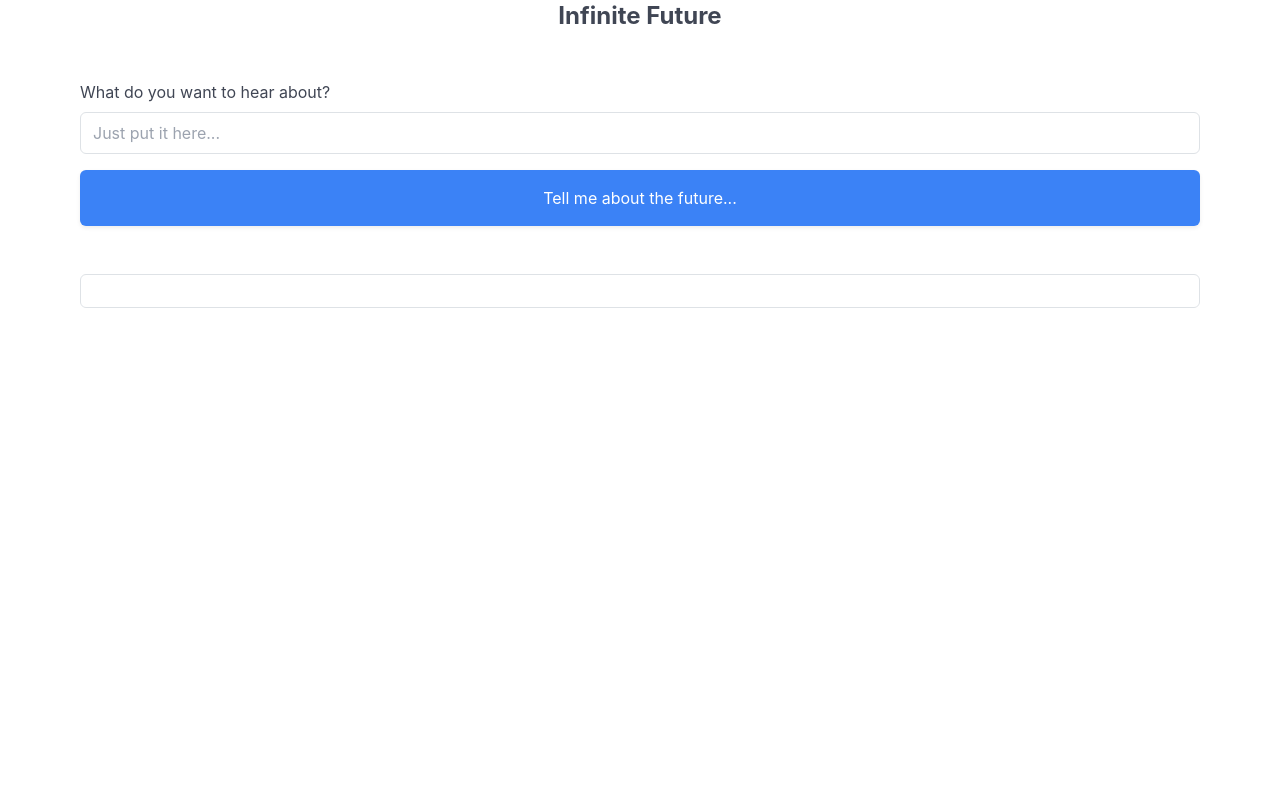
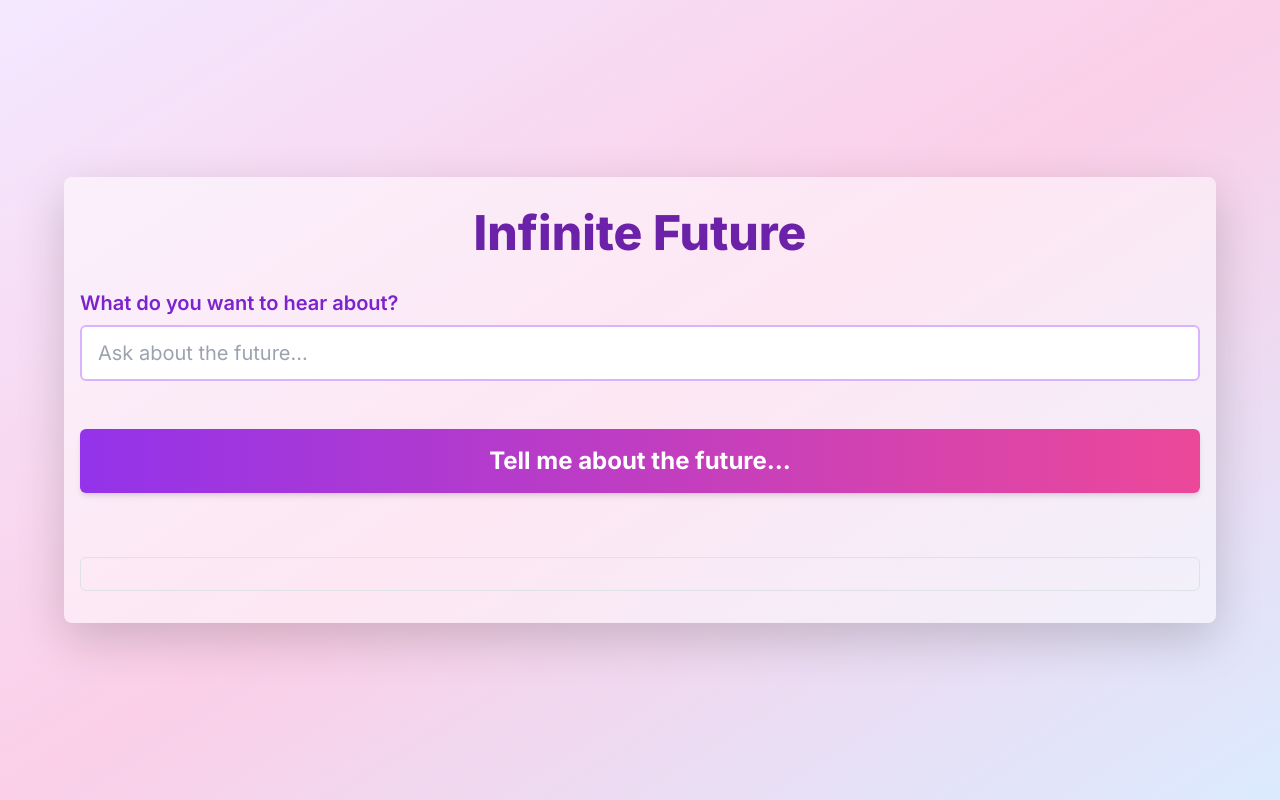
Before and after one commit to torgbuiedunyenyo/infinite-future, a Next.js app: page / in a window 1280 px wide. Built offline with nearby package versions, Linux system fonts and the light colour scheme.

Commit message:
colors on page.js

```diff
--- a/src/app/api/generate/route.js
+++ b/src/app/api/generate/route.js
@@ -77,7 +77,7 @@ export async function POST(request) {
       },
       {
         role: 'user',
-        content: `Generate CSS to style the following HTML. Ensure the generated CSS is responsive and adapts to different screen sizes. Be wildly creative. Reach for expressive creativity. Gentle, subtle movement can bring it to life. Pastel colors and gradients can bring out the emotion. Make sure the design matches the content. IMPORTANT: Ensure the generated CSS is responsive and adapts to different screen sizes:\n\n${htmlResponse.choices[0].message.content}`,
+        content: `Generate CSS to style the following HTML. Ensure the generated CSS is responsive and adapts to different screen sizes. Be wildly, creative and expressive and unique. Gentle movement can bring it to life. Pastel colors and gradients bring out the emotion. Ensure the design matches the content. IMPORTANT: Ensure the generated CSS is responsive and adapts to different screen sizes:\n\n${htmlResponse.choices[0].message.content}`,
       },
     ],
     temperature: 1,
--- a/src/app/page.js
+++ b/src/app/page.js
@@ -2,6 +2,9 @@
 
 import { useState, useEffect } from 'react';
 import HtmlDisplay from '@/components/HtmlDisplay';
+import { Inter } from 'next/font/google';
+
+const inter = Inter({ subsets: ['latin'] });
 
 export default function Home() {
   const [userInput, setUserInput] = useState('');
@@ -23,7 +26,7 @@ export default function Home() {
   const handleSubmit = async (e) => {
     e.preventDefault();
     setIsLoading(true);
-    setCountdown(110);
+    setCountdown(50);
     const response = await fetch('/api/generate', {
       method: 'POST',
       headers: { 'Content-Type': 'application/json' },
@@ -36,24 +39,25 @@ export default function Home() {
   };
 
   return (
-    <div className="container mx-auto px-4">
-      <h1 className="text-2xl font-bold mb-6 text-center">Infinite Future</h1>
-      <form onSubmit={handleSubmit}>
-        <div className="mb-4">
-          <label htmlFor="userInput" className="block mb-2">What do you want to hear about?</label>
+    <div className={`min-h-screen bg-gradient-to-br from-purple-100 via-pink-200 to-blue-100 flex items-center justify-center ${inter.className}`}>
+      <div className="container mx-auto px-4 py-8 bg-white bg-opacity-50 rounded-lg shadow-lg">
+        <h1 className="text-5xl font-extrabold mb-8 text-center text-purple-800">Infinite Future</h1>
+        <form onSubmit={handleSubmit} className="mb-8">
+          <div className="mb-6">
+            <label htmlFor="userInput" className="block mb-2 text-xl font-semibold text-purple-700">What do you want to hear about?</label>
             <input
               type="text"
               id="userInput"
               value={userInput}
               onChange={(e) => setUserInput(e.target.value)}
-            className="w-full px-3 py-2 border rounded-md focus:outline-none"
-            placeholder="Just put it here..."
+              className="w-full px-4 py-3 text-xl border-2 border-purple-300 rounded-md focus:outline-none focus:ring-2 focus:ring-purple-600"
+              placeholder="Ask about the future..."
             />
           </div>
           <div>
             <button
               type="submit"
-            className="w-full px-3 py-4 bg-blue-500 text-white rounded-md shadow-sm hover:bg-blue-600 focus:outline-none"
+              className="w-full px-6 py-4 text-2xl font-bold bg-gradient-to-r from-purple-600 to-pink-500 text-white rounded-md shadow-md hover:from-purple-700 hover:to-pink-600 focus:outline-none focus:ring-2 focus:ring-purple-600"
               disabled={isLoading}
             >
               {isLoading ? 'Remembering...' : 'Tell me about the future...'}
@@ -61,14 +65,15 @@ export default function Home() {
           </div>
         </form>
         {isLoading ? (
-        <div className="mt-6 text-center">
+          <div className="mt-8 text-center text-2xl font-semibold text-purple-700">
             <p>Loading... I promise it&apos;ll be worth it: {countdown} seconds remaining</p>
           </div>
         ) : (
-        <div className="mt-8 overflow-auto max-h-screen">
+          <div className="mt-12 overflow-auto max-h-screen">
             <HtmlDisplay html={generatedHtml} css={generatedCss} />
           </div>
         )}
       </div>
+    </div>
   );
 }
```
Lines whose indentation alone changed are shown as unchanged.
